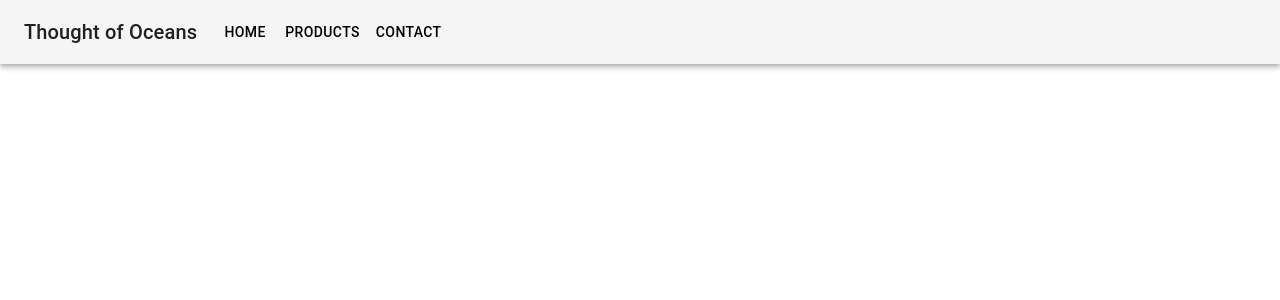
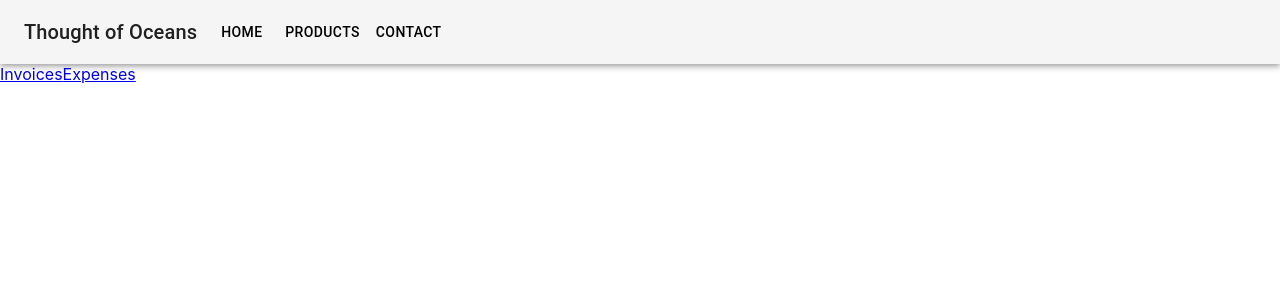
Before and after one commit to Nikudanngo/brush_wesite, a React (Create React App) app: page /Products in a window 1280 px wide. Shown: the top 300 px of the page. Built offline with nearby package versions, Linux system fonts and the light colour scheme.

Commit message:
ナビゲーションバーをSPAに対応

```diff
--- a/package.json
+++ b/package.json
@@ -16,6 +16,7 @@
     "material-ui-icons": "^1.0.0-beta.36",
     "react": "^17.0.2",
     "react-dom": "^17.0.2",
+    "react-router-dom": "^6.2.1",
     "react-scripts": "5.0.0",
     "web-vitals": "^2.1.2"
   },
--- a/src/App.js
+++ b/src/App.js
@@ -1,25 +1,16 @@
 import logo from './logo.svg';
 import './App.css';
+import Header from './Header';
 
-function App() {
+import * as React from 'react';
+import { Link } from 'react-router-dom';
+
+export default function App() {
   return (
-    <div className="App">
-      <header className="App-header">
-        <img src={logo} className="App-logo" alt="logo" />
-        <p>
-          Edit <code>src/App.js</code> and save to reload.
-        </p>
-        <a
-          className="App-link"
-          href="https://reactjs.org"
-          target="_blank"
-          rel="noopener noreferrer"
-        >
-          Learn React
-        </a>
-      </header>
+    <div>
+      <Header />
+        <Link to="/">Invoices</Link>
+        <Link to="/App">Expenses</Link>
     </div>
   );
 }
-
-export default App;
--- /dev/null
+++ b/src/Contact.js
@@ -0,0 +1,17 @@
+import * as React from 'react';
+import Header from './Header';
+import Button from '@mui/material/Button';
+
+function Contact () {
+//   const [tanukiti,setTanukiti]=React.useState(false);
+    return (
+        <div>
+            <Header />
+            <Button variant="contained" color="primary">
+                Hello World
+            </Button>
+        </div>
+    );
+}
+
+export default Contact;
--- a/src/Header.js
+++ b/src/Header.js
@@ -11,6 +11,8 @@ import Button from '@mui/material/Button';
 import MenuItem from '@mui/material/MenuItem';
 import Logo from './logo.png';
 import Avatar from '@mui/material';
+import Routing from './Routing';
+import {Outlet, Link as RouterLink } from "react-router-dom";
 
 import Home from './Home';
 
@@ -41,7 +43,13 @@ const ResponsiveAppBar = () => {
     window.location.reload(false);
   }
 
+  const linkTo=(name)=>{
+    window.location.href = "/"+name;
+    handleCloseNavMenu();
+  }
+
   return (
+    <div>
     <AppBar position="static" color='default'>
       <Container maxWidth="xl">
         <Toolbar disableGutters>
@@ -79,14 +87,23 @@ const ResponsiveAppBar = () => {
           <Box sx={{ flexGrow: 2, display: { xs: 'none', md: 'flex' } }}>
             {pages.map((page) => (
               <Button
+                component={RouterLink}
+                to={"/"+page}
                 key={page}
-                onClick={handleCloseNavMenu}
+                onClick={()=>{
+                  handleCloseNavMenu();
+                }}
                 sx={{ my: 1, color:'black', display: 'block' }}
-              >
+                // element={Link}
+                // to={"/"+page}
+
+
+                >
                 {page}
               </Button>
             ))}
           </Box>
+
           <Box sx={{ flexGrow: 0, display: { xs: 'flex', md: 'none' } }}>
             <IconButton
               size="large"
@@ -117,7 +134,11 @@ const ResponsiveAppBar = () => {
               }}
             >
               {pages.map((page) => (
-                <MenuItem key={page} onClick={handleCloseNavMenu}>
+                <MenuItem key={page}
+                  onClick={()=>{
+                  window.location.href = "/"+page;
+                  handleCloseNavMenu();
+                }}>
                   <Typography textAlign="center">{page}</Typography>
                 </MenuItem>
               ))}
@@ -156,6 +177,11 @@ const ResponsiveAppBar = () => {
         </Toolbar>
       </Container>
     </AppBar>
+    {/* <Link to="/App">App</Link>
+    <Outlet />*/}
+
+
+    </div>
   );
 };
 
--- a/src/Home.js
+++ b/src/Home.js
@@ -1,9 +1,47 @@
+import * as React from 'react';
+import Header from './Header';
+import Button from '@mui/material/Button';
+
 function Home () {
+//   const [tanukiti,setTanukiti]=React.useState(false);
     return (
         <div>
-            <h1>Home</h1>
+            <Header />
+            <Button variant="contained" color="primary">
+                Hello World
+            </Button>
         </div>
-    )
+    );
 }
 
+//         <div>
+//             {
+//                 tanukiti?
+//                 <Header/>
+//                 :
+//             <Button onClick={()=>{
+//                 setTanukiti(true);
+//             }
+//         }
+//         color="success"
+//         variant="contained"
+//             >
+//                 ヘッダー表示
+//             </Button>
+
+//         }
+//         {
+//             tanukiti===true&&
+//         <Button onClick={()=>{
+//             setTanukiti(false);
+//         }}
+//         variant="contained"
+//         >
+//             ヘッダー非表示
+//             </Button>
+// }
+//         </div>
+//     )
+// }
+
 export default Home;
--- /dev/null
+++ b/src/Naruki.js
@@ -0,0 +1,12 @@
+import {Outlet, Link } from "react-router-dom";
+
+const Naruki=()=>{
+    return(
+    <div>
+    <Link to="/">Invoices</Link>
+    <Link to="/App">Expenses</Link>
+    </div>
+    );
+}
+
+export default Naruki;
--- /dev/null
+++ b/src/Products.js
@@ -0,0 +1,15 @@
+import './App.css';
+import Header from './Header';
+
+import * as React from 'react';
+import { Link } from 'react-router-dom';
+
+export default function Products() {
+  return (
+    <div>
+      <Header />
+        <Link to="/">Invoices</Link>
+        <Link to="/App">Expenses</Link>
+    </div>
+  );
+}
--- /dev/null
+++ b/src/Routing.js
@@ -0,0 +1,28 @@
+import * as React from 'react';
+import { BrowserRouter, Route, Routes, Navigate  } from 'react-router-dom';
+
+import Home from './Home';
+import App from './App';
+import Naruki from './Naruki';
+import Header from './Header';
+import Products from './Products';
+import Contact from './Contact';
+
+
+const Routing = () => {
+    return (
+      <div>
+        <BrowserRouter>
+            <Routes>
+                <Route path="/Home" element={<Home />} />
+                <Route path="/Products" element={<Products />} />
+                <Route path="/Contact" element={<Contact />} />
+
+                  {/* Not Found */}
+            </Routes>
+        </BrowserRouter>
+      </div>
+    );
+};
+
+export default Routing;
--- a/src/index.js
+++ b/src/index.js
@@ -3,11 +3,14 @@ import ReactDOM from 'react-dom';
 import './index.css';
 import Header from './Header';
 import reportWebVitals from './reportWebVitals';
-
+import Home from './Home';
+import App from './App';
+import Routing from './Routing';
 
 ReactDOM.render(
   <React.StrictMode>
-    <Header />
+    <Routing />
+
   </React.StrictMode>,
   document.getElementById('root')
 );
```
Also changed, not shown: 1 other file (tests, documents, lock files or other folders).
